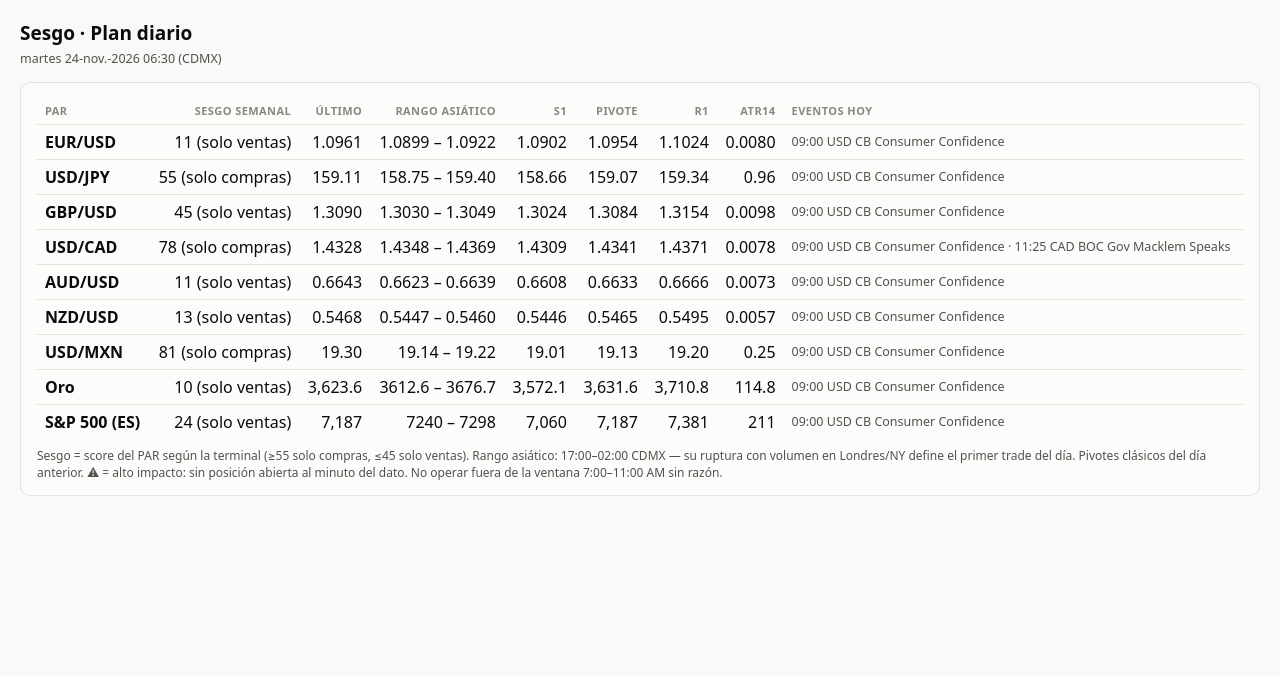
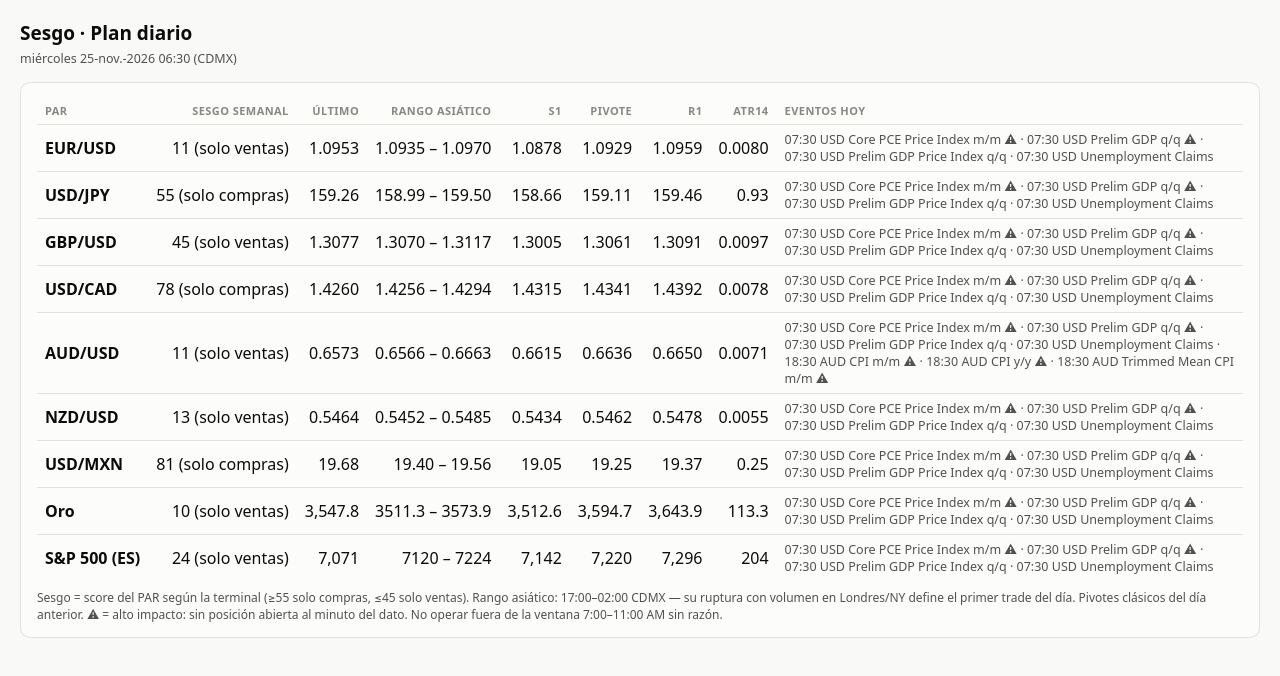
Before and after one commit to defoe-ui/sesgo-dashboard, a plain HTML site: page plan.html in a window 1280 px wide. Drawn offline with Linux system fonts and the light colour scheme.

Commit message:
auto-publicacion

```diff
--- a/plan.html
+++ b/plan.html
@@ -28,27 +28,27 @@ td.ev{text-align:left;white-space:normal;min-width:220px;color:var(--ink2);font-
 .leyenda{font-size:12px;color:var(--ink2);margin-top:8px}
 </style>
 <h1>Sesgo · Plan diario</h1>
-<div class="sub">martes 24-nov.-2026 06:30 (CDMX)</div>
+<div class="sub">miércoles 25-nov.-2026 06:30 (CDMX)</div>
 <div class="card"><table>
 <tr><th>Par</th><th>Sesgo semanal</th><th>Último</th><th>Rango asiático</th>
-<th>S1</th><th>Pivote</th><th>R1</th><th>ATR14</th><th>Eventos hoy</th></tr><tr><td class='act'>EUR/USD</td><td>11 (solo ventas)</td><td>1.0961</td><td>1.0899 – 1.0922</td>
-    <td>1.0902</td><td>1.0954</td><td>1.1024</td><td>0.0080</td><td class='ev'>09:00 USD CB Consumer Confidence</td></tr>
-<tr><td class='act'>USD/JPY</td><td>55 (solo compras)</td><td>159.11</td><td>158.75 – 159.40</td>
-    <td>158.66</td><td>159.07</td><td>159.34</td><td>0.96</td><td class='ev'>09:00 USD CB Consumer Confidence</td></tr>
-<tr><td class='act'>GBP/USD</td><td>45 (solo ventas)</td><td>1.3090</td><td>1.3030 – 1.3049</td>
-    <td>1.3024</td><td>1.3084</td><td>1.3154</td><td>0.0098</td><td class='ev'>09:00 USD CB Consumer Confidence</td></tr>
-<tr><td class='act'>USD/CAD</td><td>78 (solo compras)</td><td>1.4328</td><td>1.4348 – 1.4369</td>
-    <td>1.4309</td><td>1.4341</td><td>1.4371</td><td>0.0078</td><td class='ev'>09:00 USD CB Consumer Confidence · 11:25 CAD BOC Gov Macklem Speaks</td></tr>
-<tr><td class='act'>AUD/USD</td><td>11 (solo ventas)</td><td>0.6643</td><td>0.6623 – 0.6639</td>
-    <td>0.6608</td><td>0.6633</td><td>0.6666</td><td>0.0073</td><td class='ev'>09:00 USD CB Consumer Confidence</td></tr>
-<tr><td class='act'>NZD/USD</td><td>13 (solo ventas)</td><td>0.5468</td><td>0.5447 – 0.5460</td>
-    <td>0.5446</td><td>0.5465</td><td>0.5495</td><td>0.0057</td><td class='ev'>09:00 USD CB Consumer Confidence</td></tr>
-<tr><td class='act'>USD/MXN</td><td>81 (solo compras)</td><td>19.30</td><td>19.14 – 19.22</td>
-    <td>19.01</td><td>19.13</td><td>19.20</td><td>0.25</td><td class='ev'>09:00 USD CB Consumer Confidence</td></tr>
-<tr><td class='act'>Oro</td><td>10 (solo ventas)</td><td>3,623.6</td><td>3612.6 – 3676.7</td>
-    <td>3,572.1</td><td>3,631.6</td><td>3,710.8</td><td>114.8</td><td class='ev'>09:00 USD CB Consumer Confidence</td></tr>
-<tr><td class='act'>S&P 500 (ES)</td><td>24 (solo ventas)</td><td>7,187</td><td>7240 – 7298</td>
-    <td>7,060</td><td>7,187</td><td>7,381</td><td>211</td><td class='ev'>09:00 USD CB Consumer Confidence</td></tr></table>
+<th>S1</th><th>Pivote</th><th>R1</th><th>ATR14</th><th>Eventos hoy</th></tr><tr><td class='act'>EUR/USD</td><td>11 (solo ventas)</td><td>1.0953</td><td>1.0935 – 1.0970</td>
+    <td>1.0878</td><td>1.0929</td><td>1.0959</td><td>0.0080</td><td class='ev'>07:30 USD Core PCE Price Index m/m ⚠ · 07:30 USD Prelim GDP q/q ⚠ · 07:30 USD Prelim GDP Price Index q/q · 07:30 USD Unemployment Claims</td></tr>
+<tr><td class='act'>USD/JPY</td><td>55 (solo compras)</td><td>159.26</td><td>158.99 – 159.50</td>
+    <td>158.66</td><td>159.11</td><td>159.46</td><td>0.93</td><td class='ev'>07:30 USD Core PCE Price Index m/m ⚠ · 07:30 USD Prelim GDP q/q ⚠ · 07:30 USD Prelim GDP Price Index q/q · 07:30 USD Unemployment Claims</td></tr>
+<tr><td class='act'>GBP/USD</td><td>45 (solo ventas)</td><td>1.3077</td><td>1.3070 – 1.3117</td>
+    <td>1.3005</td><td>1.3061</td><td>1.3091</td><td>0.0097</td><td class='ev'>07:30 USD Core PCE Price Index m/m ⚠ · 07:30 USD Prelim GDP q/q ⚠ · 07:30 USD Prelim GDP Price Index q/q · 07:30 USD Unemployment Claims</td></tr>
+<tr><td class='act'>USD/CAD</td><td>78 (solo compras)</td><td>1.4260</td><td>1.4256 – 1.4294</td>
+    <td>1.4315</td><td>1.4341</td><td>1.4392</td><td>0.0078</td><td class='ev'>07:30 USD Core PCE Price Index m/m ⚠ · 07:30 USD Prelim GDP q/q ⚠ · 07:30 USD Prelim GDP Price Index q/q · 07:30 USD Unemployment Claims</td></tr>
+<tr><td class='act'>AUD/USD</td><td>11 (solo ventas)</td><td>0.6573</td><td>0.6566 – 0.6663</td>
+    <td>0.6615</td><td>0.6636</td><td>0.6650</td><td>0.0071</td><td class='ev'>07:30 USD Core PCE Price Index m/m ⚠ · 07:30 USD Prelim GDP q/q ⚠ · 07:30 USD Prelim GDP Price Index q/q · 07:30 USD Unemployment Claims · 18:30 AUD CPI m/m ⚠ · 18:30 AUD CPI y/y ⚠ · 18:30 AUD Trimmed Mean CPI m/m ⚠</td></tr>
+<tr><td class='act'>NZD/USD</td><td>13 (solo ventas)</td><td>0.5464</td><td>0.5452 – 0.5485</td>
+    <td>0.5434</td><td>0.5462</td><td>0.5478</td><td>0.0055</td><td class='ev'>07:30 USD Core PCE Price Index m/m ⚠ · 07:30 USD Prelim GDP q/q ⚠ · 07:30 USD Prelim GDP Price Index q/q · 07:30 USD Unemployment Claims</td></tr>
+<tr><td class='act'>USD/MXN</td><td>81 (solo compras)</td><td>19.68</td><td>19.40 – 19.56</td>
+    <td>19.05</td><td>19.25</td><td>19.37</td><td>0.25</td><td class='ev'>07:30 USD Core PCE Price Index m/m ⚠ · 07:30 USD Prelim GDP q/q ⚠ · 07:30 USD Prelim GDP Price Index q/q · 07:30 USD Unemployment Claims</td></tr>
+<tr><td class='act'>Oro</td><td>10 (solo ventas)</td><td>3,547.8</td><td>3511.3 – 3573.9</td>
+    <td>3,512.6</td><td>3,594.7</td><td>3,643.9</td><td>113.3</td><td class='ev'>07:30 USD Core PCE Price Index m/m ⚠ · 07:30 USD Prelim GDP q/q ⚠ · 07:30 USD Prelim GDP Price Index q/q · 07:30 USD Unemployment Claims</td></tr>
+<tr><td class='act'>S&P 500 (ES)</td><td>24 (solo ventas)</td><td>7,071</td><td>7120 – 7224</td>
+    <td>7,142</td><td>7,220</td><td>7,296</td><td>204</td><td class='ev'>07:30 USD Core PCE Price Index m/m ⚠ · 07:30 USD Prelim GDP q/q ⚠ · 07:30 USD Prelim GDP Price Index q/q · 07:30 USD Unemployment Claims</td></tr></table>
 <div class="leyenda">Sesgo = score del PAR según la terminal (&ge;55 solo compras,
 &le;45 solo ventas). Rango asiático: 17:00–02:00 CDMX — su ruptura con volumen en
 Londres/NY define el primer trade del día. Pivotes clásicos del día anterior.
```
